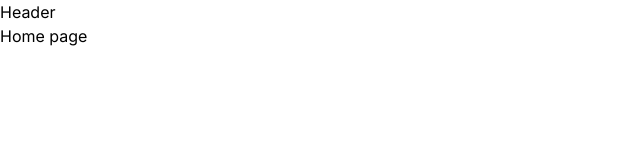
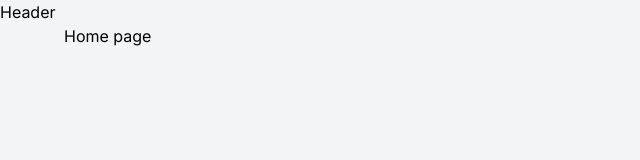
Before and after one commit to ChahineBendjeddou/live-news, a Next.js app: page / in a window 1280 px wide. Shown: the top 160 px of the page, without its empty margins (0-640 px from the left). Built offline with nearby package versions, Linux system fonts and the light colour scheme.

Commit message:
give some default styling to the app

```diff
--- a/app/layout.tsx
+++ b/app/layout.tsx
@@ -17,9 +17,11 @@ export default function RootLayout({
 }) {
   return (
     <html lang="en">
-      <body className={inter.className}>
+      <body
+        className={`${inter.className} bg-gray-100 dark:bg-zinc-900 transition-all duration-700 dark:text-gray-100 `}
+      >
         <Header />
-        <div>{children}</div>
+        <div className="max-w-6xl mx-auto">{children}</div>
       </body>
     </html>
   )
```
